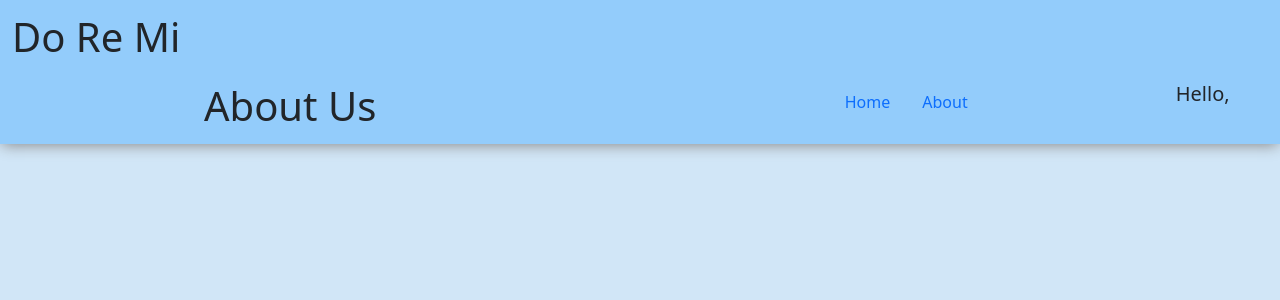
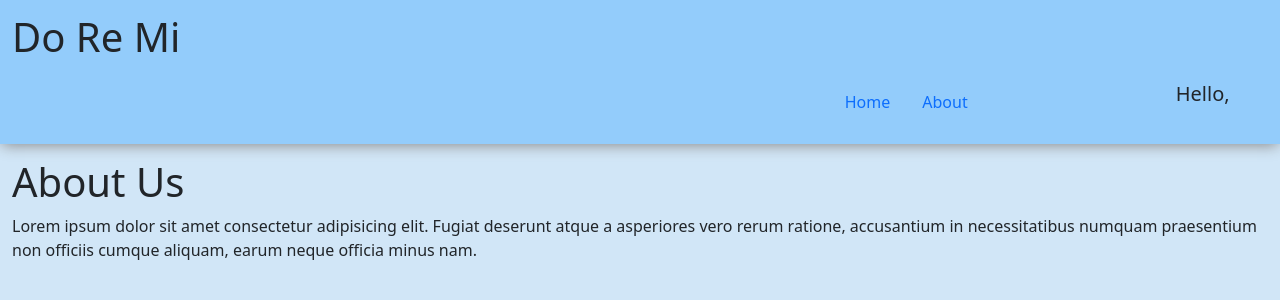
Before and after one commit to janettecampbell/blog-fullstack, a React (Create React App) app: page /about in a window 1280 px wide. Shown: the top 300 px of the page. Built offline with nearby package versions, Linux system fonts and the light colour scheme.

Commit message:
chore: added some styling to about page

```diff
--- a/src/App.css
+++ b/src/App.css
@@ -40,6 +40,11 @@ nav {
 
 .page-header {
   padding: 0 0 2vw 15vw;
+}
+
+.page-content {
+  margin-top: 3vh;
+  float: left;
 }
 
 .landing-page {
--- a/src/pages/About.js
+++ b/src/pages/About.js
@@ -2,10 +2,18 @@ import NavBar from "../layout/NavBar";
 
 const About = () => {
   return (
-    <div>
+    <>
       <NavBar />
-      <h1 className="page-header">About Us</h1>
-    </div>
+      <div className="page-content">
+        <h1>About Us</h1>
+        <p>
+          Lorem ipsum dolor sit amet consectetur adipisicing elit. Fugiat
+          deserunt atque a asperiores vero rerum ratione, accusantium in
+          necessitatibus numquam praesentium non officiis cumque aliquam, earum
+          neque officia minus nam.
+        </p>
+      </div>
+    </>
   );
 };
 
```
